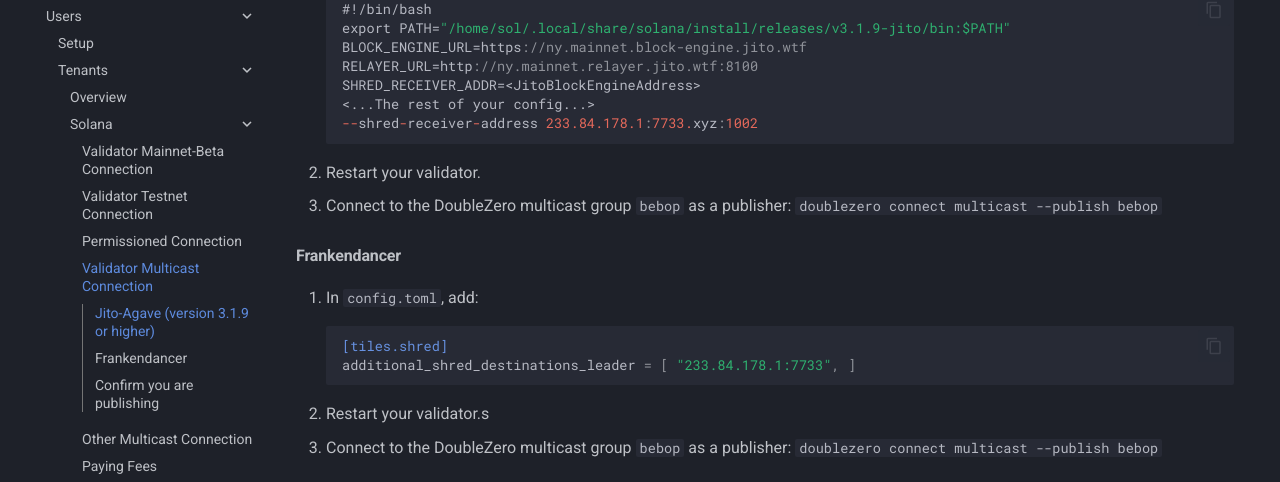
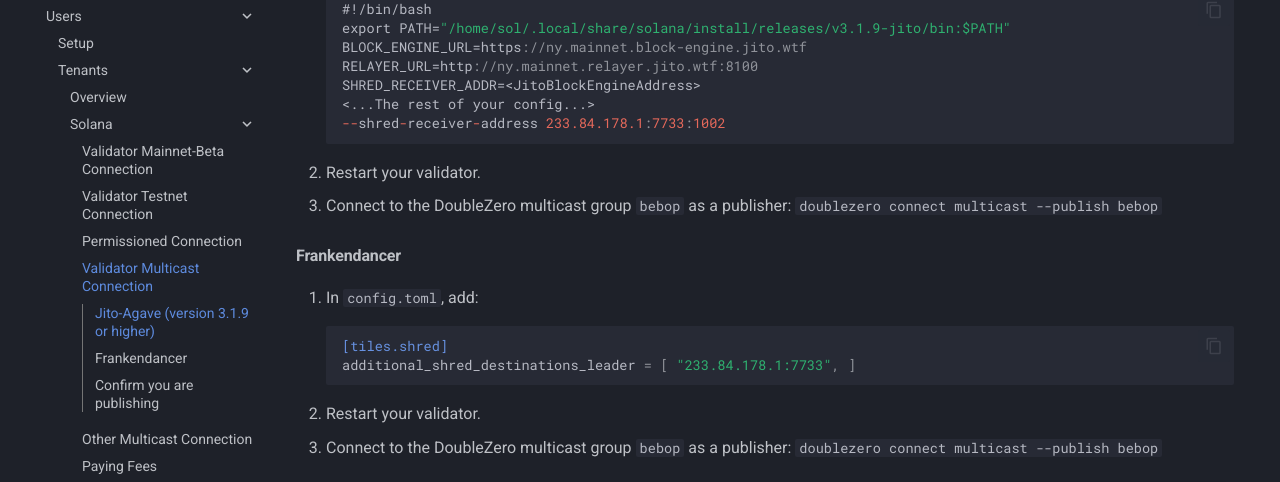
Before and after one commit to malbeclabs/docs, an MkDocs documentation site: the page built from docs/Validator Multicast Connection.md, in a window 1280 px wide and 900 px high, scrolled down 344 px. Shown: the part 146-628 px from the top of the window. Built offline with MkDocs 1.6.1 and Material for MkDocs 9.7.7, drawn with Linux system fonts in a browser that asks for light colours.

Commit message:
typo fix (#150)
* Update Validator Multicast Connection.md

* Update Validator Multicast Connection.md

````diff
--- a/docs/Validator Multicast Connection.md
+++ b/docs/Validator Multicast Connection.md
@@ -20,7 +20,7 @@
     RELAYER_URL=http://ny.mainnet.relayer.jito.wtf:8100
     SHRED_RECEIVER_ADDR=<JitoBlockEngineAddress>
     <...The rest of your config...>
-    --shred-receiver-address 233.84.178.1:7733.xyz:1002
+    --shred-receiver-address 233.84.178.1:7733:1002
     ```
 
 2. Restart your validator.
@@ -37,7 +37,7 @@
    [tiles.shred]
    additional_shred_destinations_leader = [ "233.84.178.1:7733", ]
    ```
-2. Restart your validator.s
+2. Restart your validator.
 
 3. Connect to the DoubleZero multicast group `bebop` as a publisher:
    `doublezero connect multicast --publish bebop`
````
